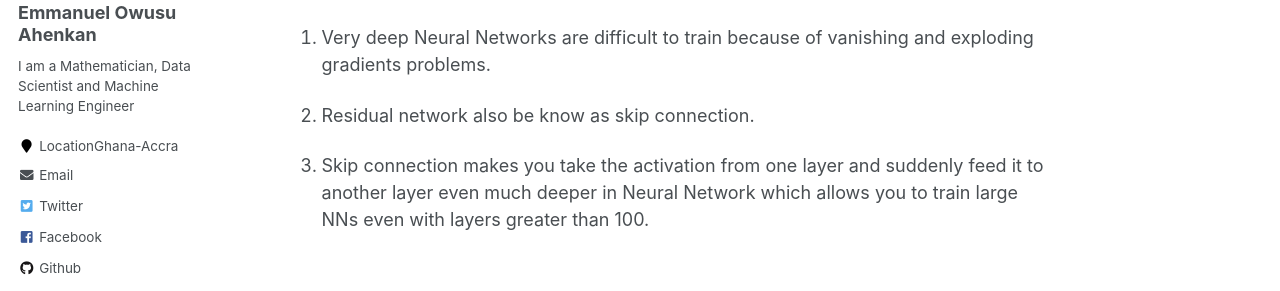
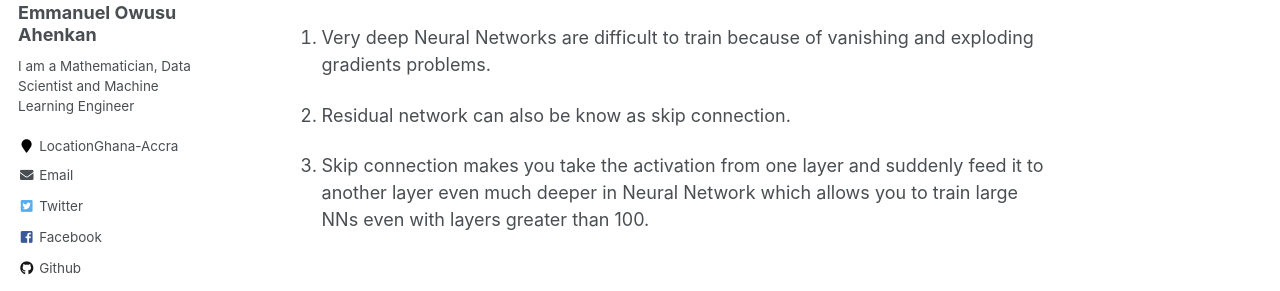
Before and after one commit to EmmanuelOwusu/EmmanuelOwusu.github.io, a Jekyll site: the page built from _talks/2012-03-01-talk-1.md, in a window 1280 px wide and 1095 px high. Shown: the part 366-657 px from the top of the window. Built offline with Jekyll 4.4.1, drawn with Linux system fonts in a browser that asks for light colours; some web fonts are replaced.

Commit message:
Updated talk on Resnet Model
Updated talk on Resnet Model

```diff
--- a/_talks/2012-03-01-talk-1.md
+++ b/_talks/2012-03-01-talk-1.md
@@ -18,7 +18,7 @@ Below is the Summary of the the talk on Resnet Model.
 1.  Very deep Neural Networks  are difficult to train because of vanishing and
  exploding gradients problems.
 
-2. Residual network also be know as skip connection.
+2. Residual network can also be know as skip connection.
 
 3. Skip connection makes you take the activation from one layer and
 suddenly feed it to another layer even much deeper in Neural Network which allows
```
